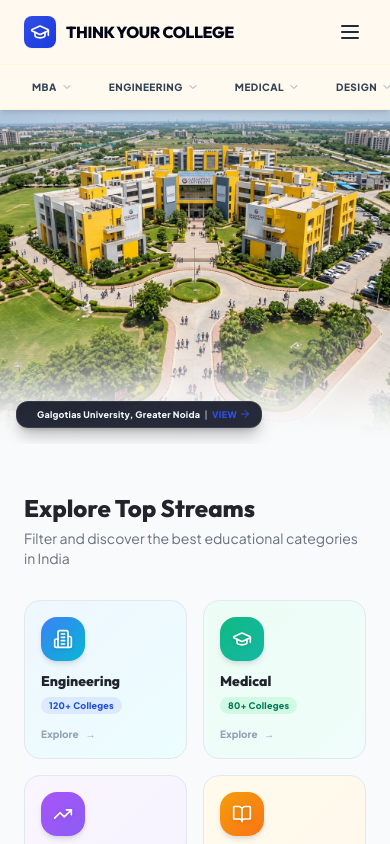
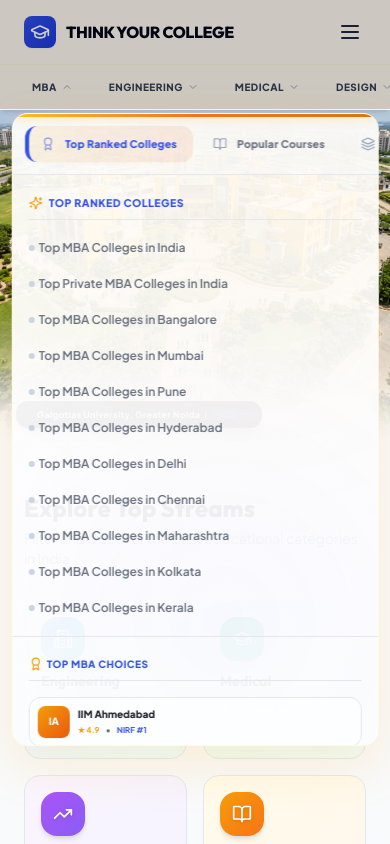
Before and after one commit to 08Satyamkumar/Think_Your_College, a Next.js app: page / in a window 390 px wide. Both pictures are taken after a click on the button "MBA". Shown: the top 844 px of the page. Built offline with nearby package versions, Linux system fonts and the light colour scheme.

Commit message:
fix: unclip mega menu dropdown from overflow-x-auto so mobile popups open clearly on page

```diff
--- a/src/components/LayoutWrapper.tsx
+++ b/src/components/LayoutWrapper.tsx
@@ -517,10 +517,11 @@ export default function LayoutWrapper({ children }: { children: React.ReactNode
         </div>
 
         {/* ROW 2: SUB-NAVIGATION BAR (Dropdown Category Items) */}
-        <div className="border-t border-amber-100/50 bg-amber-50/30 overflow-x-auto no-scrollbar scroll-smooth">
+        <div className="relative border-t border-amber-100/50 bg-amber-50/30">
+          {/* Scrollable Row of Category Buttons */}
+          <div className="overflow-x-auto no-scrollbar scroll-smooth">
             <div
               className="max-w-[1440px] mx-auto px-4 md:px-12 flex items-center justify-start md:justify-center gap-1 h-11 relative min-w-max md:min-w-0"
-            onMouseLeave={() => setActiveMegaMenu(null)}
             >
               {categories.map((category) => (
                 <div
@@ -537,12 +538,16 @@ export default function LayoutWrapper({ children }: { children: React.ReactNode
                   </button>
                 </div>
               ))}
+            </div>
+          </div>
 
+          {/* Mega Menu Dropdown Panels (Rendered outside overflow-x-auto so they pop out unclipped) */}
+          <div className="relative max-w-[1440px] mx-auto" onMouseLeave={() => setActiveMegaMenu(null)}>
             {/* MEGA MENU DROPDOWN PANEL FOR MBA */}
             <AnimatePresence>
               {activeMegaMenu === "MBA" && (
                 <div
-                  className="absolute top-[46px] left-1/2 -translate-x-1/2 w-[94vw] md:w-[850px] z-50 pointer-events-auto"
+                  className="absolute top-1 left-1/2 -translate-x-1/2 w-[94vw] md:w-[850px] z-50 pointer-events-auto"
                   onMouseEnter={() => setActiveMegaMenu("MBA")}
                 >
                   <motion.div
@@ -564,15 +569,16 @@ export default function LayoutWrapper({ children }: { children: React.ReactNode
                     </div>
 
                     {/* Left Column: Vertical Sub-Tabs Menu */}
-                    <div className="w-[240px] bg-slate-50/40 dark:bg-slate-950/40 border-r border-border/60 p-3 space-y-1.5 pt-4 relative z-10">
+                    <div className="w-full md:w-[240px] bg-slate-50/40 border-b md:border-b-0 md:border-r border-border/60 p-3 flex md:flex-col overflow-x-auto md:overflow-visible gap-1 md:space-y-1.5 pt-3 md:pt-4 relative z-10 no-scrollbar flex-shrink-0">
                       {Object.keys(mbaTabs).map((tabName) => {
                         const TabIcon = mbaTabIcons[tabName] || Award;
                         const isActive = activeMbaTab === tabName;
                         return (
                           <button
                             key={tabName}
+                            onClick={() => setActiveMbaTab(tabName)}
                             onMouseEnter={() => setActiveMbaTab(tabName)}
-                            className={`w-full flex items-center gap-2.5 px-4 py-2.5 rounded-xl text-[10.5px] font-extrabold tracking-wide transition-all duration-200 ${
+                            className={`w-full flex items-center gap-2.5 px-4 py-2.5 rounded-xl text-[10.5px] font-extrabold tracking-wide transition-all duration-200 whitespace-nowrap ${
                               isActive
                                 ? "bg-gradient-to-r from-amber-500/10 to-orange-600/10 text-primary border-l-4 border-primary pl-3 shadow-sm shadow-amber-500/5"
                                 : "text-text_secondary hover:bg-amber-500/5 hover:text-text_primary hover:translate-x-0.5"
@@ -586,7 +592,7 @@ export default function LayoutWrapper({ children }: { children: React.ReactNode
                     </div>
 
                     {/* Middle Column: Dynamic Link Lists */}
-                    <div className="flex-1 p-6 relative pt-7 z-10">
+                    <div className="flex-1 p-4 md:p-6 relative pt-5 md:pt-7 z-10">
                       <div className="absolute top-0 right-0 w-32 h-32 bg-primary/5 rounded-full blur-3xl pointer-events-none" />
 
                       <h4 className="text-[10.5px] uppercase tracking-wider font-black text-primary border-b border-border/60 pb-2 mb-4 flex items-center gap-1.5">
@@ -594,7 +600,7 @@ export default function LayoutWrapper({ children }: { children: React.ReactNode
                         {activeMbaTab}
                       </h4>
 
-                      <div className="grid grid-cols-2 gap-x-6 gap-y-3 relative z-10">
+                      <div className="grid grid-cols-1 sm:grid-cols-2 gap-x-6 gap-y-3 relative z-10">
                         {mbaTabs[activeMbaTab]?.map((link, idx) => (
                           <Link
                             key={idx}
@@ -613,7 +619,7 @@ export default function LayoutWrapper({ children }: { children: React.ReactNode
                     </div>
 
                     {/* Right Column: Featured Colleges */}
-                    <div className="w-[220px] bg-slate-50/30 dark:bg-slate-950/20 p-6 border-l border-border/60 flex flex-col justify-between pt-7 relative z-10">
+                    <div className="w-full md:w-[220px] bg-slate-50/30 p-4 md:p-6 border-t md:border-t-0 md:border-l border-border/60 flex flex-col justify-between pt-5 md:pt-7 relative z-10">
                       <div>
                         <h4 className="text-[10px] uppercase tracking-wider font-extrabold text-primary border-b border-border/60 pb-2 mb-4 flex items-center gap-1">
                           <Award className="w-3.5 h-3.5 text-amber-500" />
@@ -667,7 +673,7 @@ export default function LayoutWrapper({ children }: { children: React.ReactNode
             <AnimatePresence>
               {activeMegaMenu === "ENGINEERING" && (
                 <div
-                  className="absolute top-[46px] left-1/2 -translate-x-1/2 w-[94vw] md:w-[850px] z-50 pointer-events-auto"
+                  className="absolute top-1 left-1/2 -translate-x-1/2 w-[94vw] md:w-[850px] z-50 pointer-events-auto"
                   onMouseEnter={() => setActiveMegaMenu("ENGINEERING")}
                 >
                   <motion.div
@@ -689,15 +695,16 @@ export default function LayoutWrapper({ children }: { children: React.ReactNode
                     </div>
 
                     {/* Left Column: Vertical Sub-Tabs Menu */}
-                    <div className="w-[240px] bg-slate-50/40 dark:bg-slate-950/40 border-r border-border/60 p-3 space-y-1.5 pt-4 relative z-10">
+                    <div className="w-full md:w-[240px] bg-slate-50/40 border-b md:border-b-0 md:border-r border-border/60 p-3 flex md:flex-col overflow-x-auto md:overflow-visible gap-1 md:space-y-1.5 pt-3 md:pt-4 relative z-10 no-scrollbar flex-shrink-0">
                       {Object.keys(engTabs).map((tabName) => {
                         const TabIcon = engTabIcons[tabName] || Award;
                         const isActive = activeEngTab === tabName;
                         return (
                           <button
                             key={tabName}
+                            onClick={() => setActiveEngTab(tabName)}
                             onMouseEnter={() => setActiveEngTab(tabName)}
-                            className={`w-full flex items-center gap-2.5 px-4 py-2.5 rounded-xl text-[10.5px] font-extrabold tracking-wide transition-all duration-200 ${
+                            className={`w-full flex items-center gap-2.5 px-4 py-2.5 rounded-xl text-[10.5px] font-extrabold tracking-wide transition-all duration-200 whitespace-nowrap ${
                               isActive
                                 ? "bg-gradient-to-r from-blue-500/10 to-indigo-600/10 text-primary border-l-4 border-primary pl-3 shadow-sm shadow-blue-500/5"
                                 : "text-text_secondary hover:bg-blue-500/5 hover:text-text_primary hover:translate-x-0.5"
@@ -711,7 +718,7 @@ export default function LayoutWrapper({ children }: { children: React.ReactNode
                     </div>
 
                     {/* Middle Column: Dynamic Link Lists */}
-                    <div className="flex-1 p-6 relative pt-7 z-10">
+                    <div className="flex-1 p-4 md:p-6 relative pt-5 md:pt-7 z-10">
                       <div className="absolute top-0 right-0 w-32 h-32 bg-primary/5 rounded-full blur-3xl pointer-events-none" />
 
                       <h4 className="text-[10.5px] uppercase tracking-wider font-black text-primary border-b border-border/60 pb-2 mb-4 flex items-center gap-1.5">
@@ -719,7 +726,7 @@ export default function LayoutWrapper({ children }: { children: React.ReactNode
                         {activeEngTab}
                       </h4>
 
-                      <div className="grid grid-cols-2 gap-x-6 gap-y-3 relative z-10">
+                      <div className="grid grid-cols-1 sm:grid-cols-2 gap-x-6 gap-y-3 relative z-10">
                         {engTabs[activeEngTab]?.map((link, idx) => (
                           <Link
                             key={idx}
@@ -736,7 +743,7 @@ export default function LayoutWrapper({ children }: { children: React.ReactNode
                     </div>
 
                     {/* Right Column: Featured Colleges */}
-                    <div className="w-[220px] bg-slate-50/30 dark:bg-slate-950/20 p-6 border-l border-border/60 flex flex-col justify-between pt-7 relative z-10">
+                    <div className="w-full md:w-[220px] bg-slate-50/30 p-4 md:p-6 border-t md:border-t-0 md:border-l border-border/60 flex flex-col justify-between pt-5 md:pt-7 relative z-10">
                       <div>
                         <h4 className="text-[10px] uppercase tracking-wider font-extrabold text-primary border-b border-border/60 pb-2 mb-4 flex items-center gap-1">
                           <Award className="w-3.5 h-3.5 text-blue-500" />
@@ -790,7 +797,7 @@ export default function LayoutWrapper({ children }: { children: React.ReactNode
             <AnimatePresence>
               {activeMegaMenu !== null && activeMegaMenu !== "MBA" && activeMegaMenu !== "ENGINEERING" && megaMenus[activeMegaMenu] && (
                 <div
-                  className="absolute top-[46px] left-1/2 -translate-x-1/2 w-[94vw] md:w-[720px] z-50 pointer-events-auto"
+                  className="absolute top-1 left-1/2 -translate-x-1/2 w-[94vw] md:w-[720px] z-50 pointer-events-auto"
                   onMouseEnter={() => setActiveMegaMenu(activeMegaMenu)}
                 >
                   <motion.div
```
Lines whose indentation alone changed are shown as unchanged.
